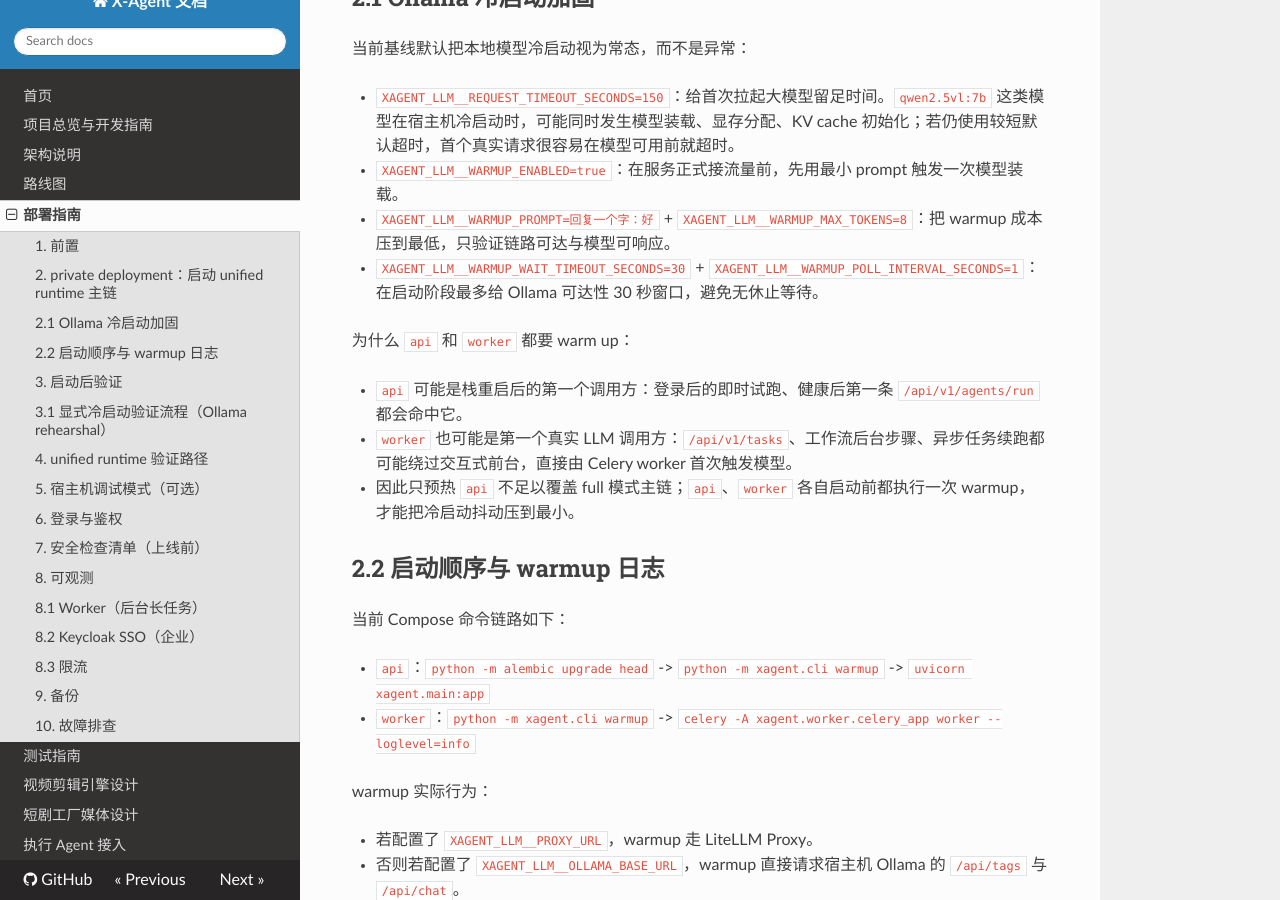
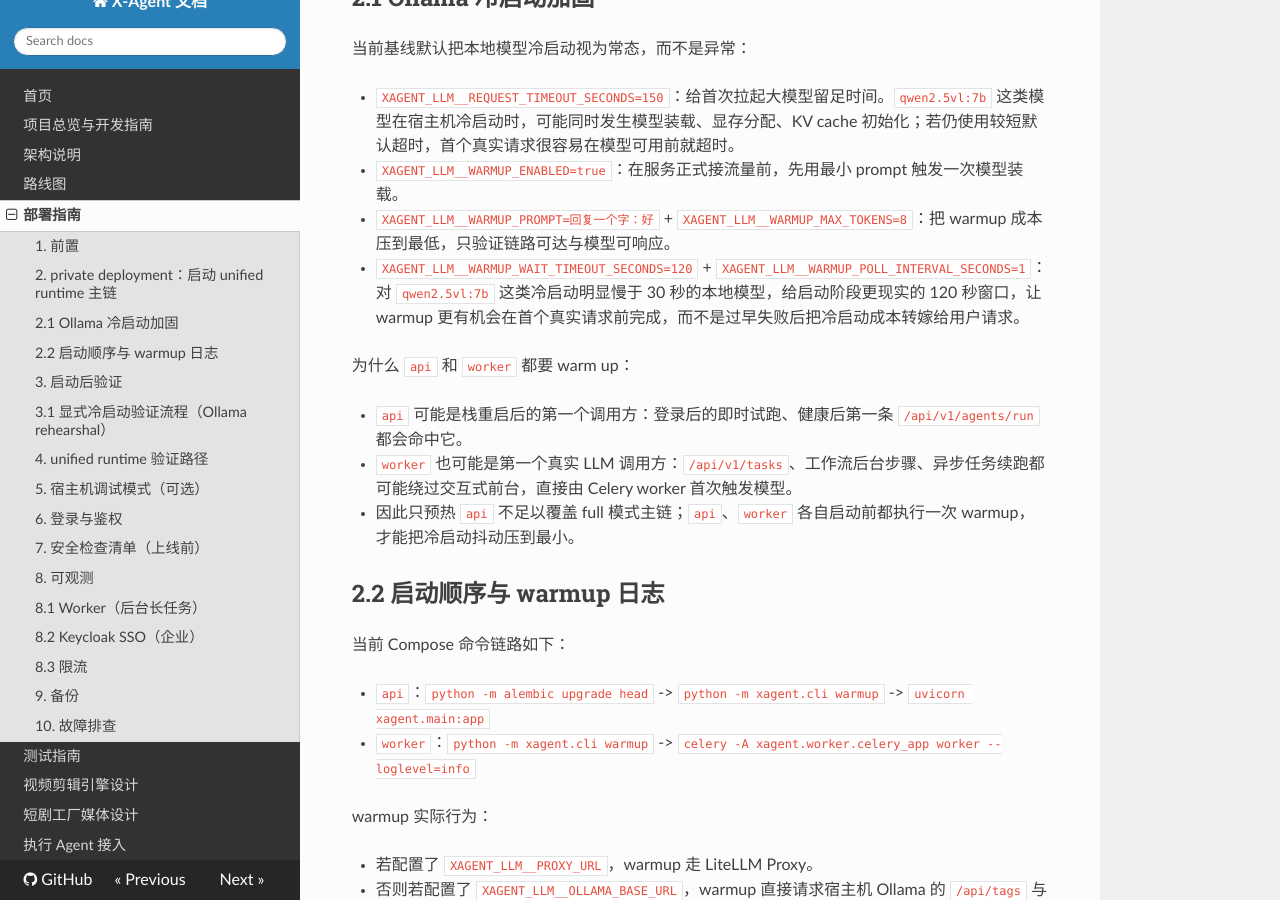
Before and after one commit to xiongpinji/xiongbao, an MkDocs documentation site: the page built from docs/DEPLOYMENT_RUNBOOK.md, in a window 1280 px wide and 900 px high, scrolled down 1918 px. Built offline with MkDocs 1.6.1, drawn with Linux system fonts in a browser that asks for light colours; nearby versions of some CDN libraries.

Commit message:
chore: extend ollama warmup wait budget
Co-Authored-By: Claude Opus 4.8 (1M context) <noreply@anthropic.com>

```diff
--- a/docs/DEPLOYMENT_RUNBOOK.md
+++ b/docs/DEPLOYMENT_RUNBOOK.md
@@ -66,7 +66,7 @@ docker compose up -d --build
 - `XAGENT_LLM__REQUEST_TIMEOUT_SECONDS=150`：给首次拉起大模型留足时间。`qwen2.5vl:7b` 这类模型在宿主机冷启动时，可能同时发生模型装载、显存分配、KV cache 初始化；若仍使用较短默认超时，首个真实请求很容易在模型可用前就超时。
 - `XAGENT_LLM__WARMUP_ENABLED=true`：在服务正式接流量前，先用最小 prompt 触发一次模型装载。
 - `XAGENT_LLM__WARMUP_PROMPT=回复一个字：好` + `XAGENT_LLM__WARMUP_MAX_TOKENS=8`：把 warmup 成本压到最低，只验证链路可达与模型可响应。
-- `XAGENT_LLM__WARMUP_WAIT_TIMEOUT_SECONDS=30` + `XAGENT_LLM__WARMUP_POLL_INTERVAL_SECONDS=1`：在启动阶段最多给 Ollama 可达性 30 秒窗口，避免无休止等待。
+- `XAGENT_LLM__WARMUP_WAIT_TIMEOUT_SECONDS=120` + `XAGENT_LLM__WARMUP_POLL_INTERVAL_SECONDS=1`：对 `qwen2.5vl:7b` 这类冷启动明显慢于 30 秒的本地模型，给启动阶段更现实的 120 秒窗口，让 warmup 更有机会在首个真实请求前完成，而不是过早失败后把冷启动成本转嫁给用户请求。
 
 为什么 `api` 和 `worker` 都要 warm up：
 
```
Also changed, not shown: 2 other files.
